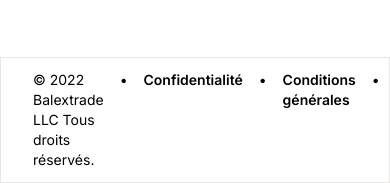
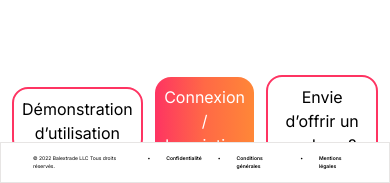
Before and after one commit to silverknight59222/onehaircut-frontend, a Next.js app: page / in a window 390 px wide. Shown: the part 661-844 px from the top of the page. Built offline with nearby package versions, Linux system fonts and the light colour scheme; no server answers.

Commit message:
Footer responsive

```diff
--- a/src/components/UI/Footer.tsx
+++ b/src/components/UI/Footer.tsx
@@ -3,25 +3,25 @@ import React from 'react';
 const Footer: React.FC = () => {
   return (
     <footer className="bg-white text-black py-3 fixed bottom-0 left-0 w-full border border-stone-200 z-50">
-      <div className="container mx-auto flex justify-between items-center px-8">
+      <div className="container mx-auto flex justify-between items-center px-8 md:px-4 sm:px-2" style={{ fontSize: 'clamp(5px, 0.75vw, 14px)' }}>
 
         {/* Section de texte à gauche */}
-        <div className="text-sm flex space-x-4">
+        <div className="flex space-x-4">
           <span>© 2022 Balextrade LLC Tous droits réserv&eacute;s.</span>
           <span className="mx-2">•</span>
-          <a href="#lien1" className="text-sm font-semibold hover:underline">Confidentialit&eacute;</a>
+          <a href="#lien1" className="font-semibold hover:underline">Confidentialit&eacute;</a>
           <span className="mx-2">•</span>
-          <a href="#lien2" className="text-sm font-semibold hover:underline">Conditions g&eacute;n&eacute;rales</a>
+          <a href="#lien2" className="font-semibold hover:underline">Conditions g&eacute;n&eacute;rales</a>
           <span className="mx-2">•</span>
-          <a href="#lien3" className="text-sm font-semibold hover:underline">Mentions l&eacute;gales</a>
+          <a href="#lien3" className="font-semibold hover:underline">Mentions l&eacute;gales</a>
         </div>
 
         {/* Section des liens à droite */}
         <div className="flex space-x-4">
           {/*
-          <a href="#lien1" className="text-sm font-semibold hover:underline">Lien 1</a>
-          <a href="#lien2" className="text-sm font-semibold hover:underline">Lien 2</a>
-          <a href="#lien3" className="text-sm font-semibold hover:underline">Lien 3</a>
+          <a href="#lien1" className="font-semibold hover:underline">Lien 1</a>
+          <a href="#lien2" className="font-semibold hover:underline">Lien 2</a>
+          <a href="#lien3" className="font-semibold hover:underline">Lien 3</a>
           */}
         </div>
       </div>
```
